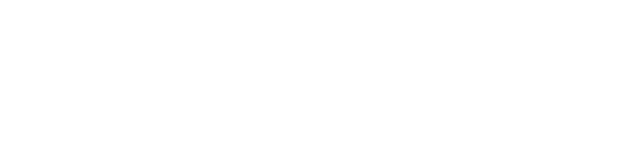
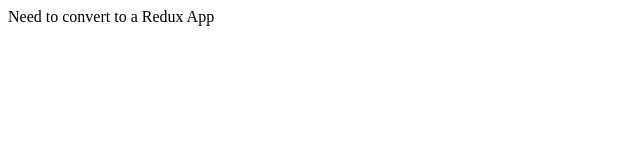
Before and after one commit to JenniferSieber/MERN-app-private, a plain HTML site: page mern-app-private/index.html in a window 1280 px wide. Shown: the whole page, without its empty margins (0-640 px from the left). Drawn offline with Linux system fonts and the light colour scheme.

Commit message:
Update index.html

```diff
--- a/mern-app-private/index.html
+++ b/mern-app-private/index.html
@@ -8,6 +8,7 @@
   <script src="./js/index.js" defer></script>
 </head>
 <body>
+    Need to convert to a Redux App
 
 </body>
 </html>
```
